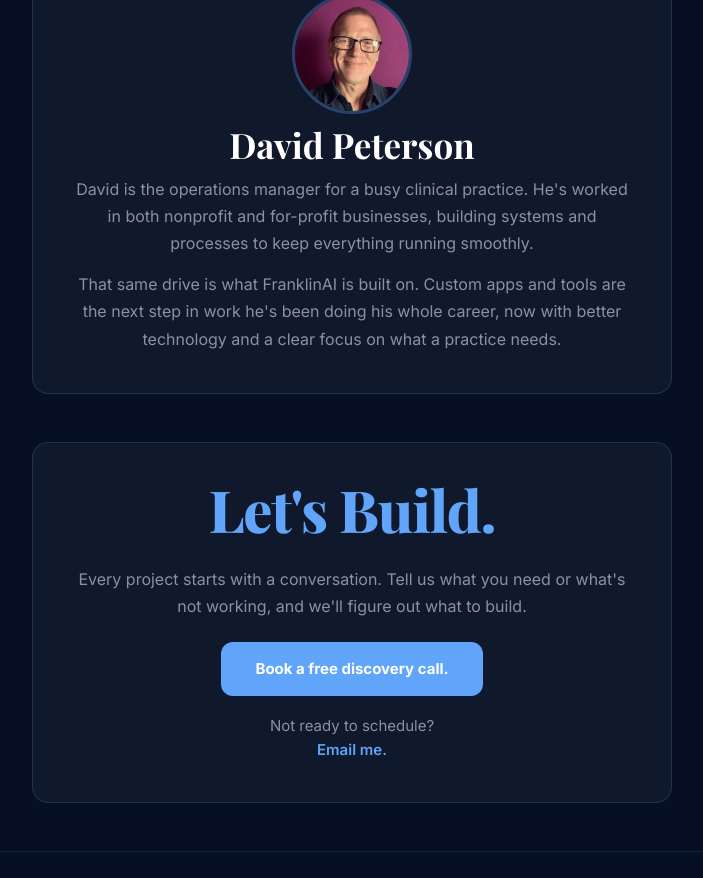
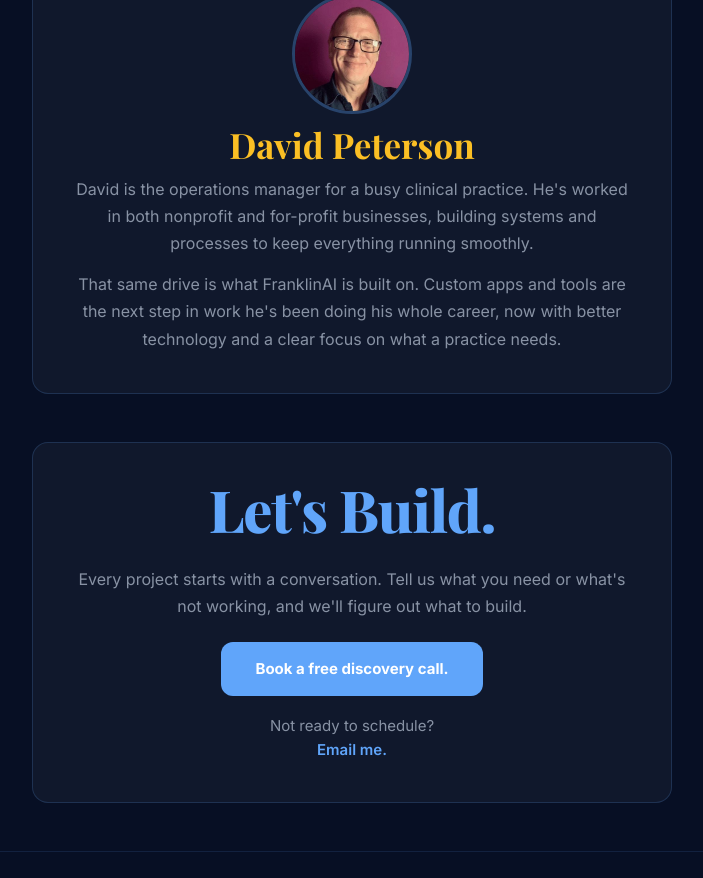
Before and after one commit to besoulful-design/franklinai-v2, a React (Vite) app: page / in a window 1280 px wide. Shown: the part 3220-4098 px from the top of the page, without its empty margins (288-991 px from the left). Built offline with nearby package versions, Linux system fonts and the light colour scheme; a web font is replaced by a local one.

Commit message:
David Peterson name in gold

```diff
--- a/src/App.jsx
+++ b/src/App.jsx
@@ -425,7 +425,7 @@
               border: '3px solid rgba(96, 165, 250, 0.3)'
             }}
           />
-          <h3 className="card-title" style={{ marginTop: '0', fontSize: 'clamp(30px, 5vw, 35px)' }}>David Peterson</h3>
+          <h3 className="card-title" style={{ marginTop: '0', fontSize: 'clamp(30px, 5vw, 35px)', color: '#fbbf24' }}>David Peterson</h3>
           <p className="card-text">
             David is the operations manager for a busy clinical practice. He's
             worked in both nonprofit and for-profit businesses, building systems
```
